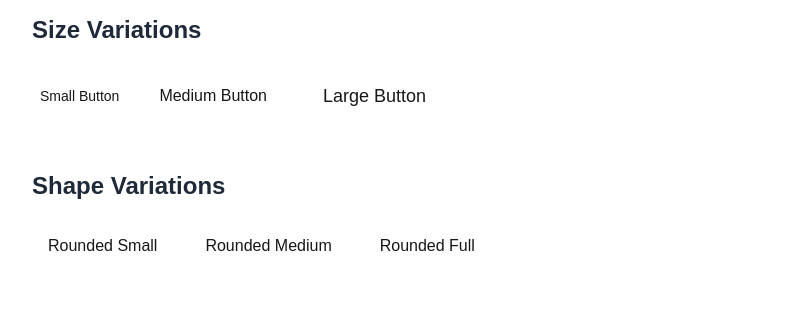
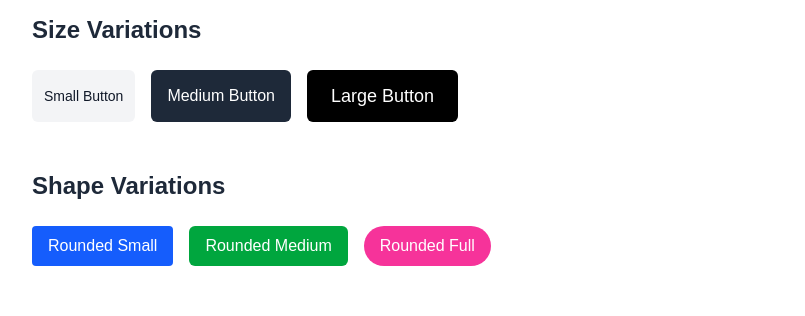
Before and after one commit to Mh-NOUHICoder/alx-project-0x00-setup, a Next.js app in the folder alx-project-0x00/: page /landing in a window 1280 px wide. Shown: the part 609-925 px from the top of the page, without its empty margins (56-861 px from the left). Built offline with nearby package versions, Linux system fonts and the light colour scheme.

Commit message:
fix some missing things in styles

```diff
--- a/alx-project-0x00/components/Button.tsx
+++ b/alx-project-0x00/components/Button.tsx
@@ -1,18 +1,25 @@
+// components/Button.tsx
 import React from "react";
-
 import { ButtonProps } from "@/interfaces";
 
-const sizeClasses = {
-  small: "px-2 py-1 text-sm",
+const sizeClasses: Record<NonNullable<ButtonProps["size"]>, string> = {
+  small: "px-3 py-1 text-sm",
   medium: "px-4 py-2 text-base",
   large: "px-6 py-3 text-lg",
 };
 
-const Button: React.FC<ButtonProps> = ({ title, size = "medium", shape = "rounded-md", styles = "" }) => {
+const Button: React.FC<ButtonProps> = ({
+  title,
+  size = "medium",
+  shape = "rounded-md",
+  styles, // required by interface
+}) => {
+  const base =
+    "inline-flex items-center justify-center font-medium transition-colors focus:outline-none";
+  const className = `${base} ${sizeClasses[size]} ${shape} ${styles}`.trim();
+
   return (
-    <button
-      className={` ${sizeClasses[size]} ${shape} ${styles} `}
-    >
+    <button type="button" className={className}>
       {title}
     </button>
   );
--- a/alx-project-0x00/interfaces/index.ts
+++ b/alx-project-0x00/interfaces/index.ts
@@ -1,10 +1,12 @@
+// interfaces/index.ts
 export interface PillProps {
-  title: string
+  title: string;
 }
 
 export interface ButtonProps {
   title: string;
   size?: "small" | "medium" | "large";
-  shape?: "rounded-lg" | "rounded-md" | "rounded-full";
-  styles?: string;
+
+  shape?: "rounded-sm" | "rounded-md" | "rounded-full";
+  styles: string;
 }
--- a/alx-project-0x00/pages/landing.tsx
+++ b/alx-project-0x00/pages/landing.tsx
@@ -1,5 +1,6 @@
-import Card from "@/components/Card"
-import Button from "@/components/Button"
+// pages/landing.tsx
+import Card from "@/components/Card";
+import Button from "@/components/Button";
 
 const Landing: React.FC = () => {
   return (
@@ -19,9 +20,9 @@ const Landing: React.FC = () => {
       <section className="mb-12">
         <h2 className="text-2xl font-semibold text-gray-800 mb-6">Size Variations</h2>
         <div className="flex gap-4 flex-wrap">
-          <Button title="Small Button" size="small" />
-          <Button title="Medium Button" size="medium" />
-          <Button title="Large Button" size="large" />
+          <Button title="Small Button" size="small" styles="bg-gray-100 text-gray-900 hover:bg-gray-200" />
+          <Button title="Medium Button" size="medium" styles="bg-gray-800 text-white hover:bg-gray-900" />
+          <Button title="Large Button" size="large" styles="bg-black text-white hover:opacity-95" />
         </div>
       </section>
 
@@ -29,9 +30,9 @@ const Landing: React.FC = () => {
       <section className="mb-12">
         <h2 className="text-2xl font-semibold text-gray-800 mb-6">Shape Variations</h2>
         <div className="flex gap-4 flex-wrap">
-          <Button title="Rounded Small" shape="rounded-lg" />
-          <Button title="Rounded Medium" shape="rounded-md" />
-          <Button title="Rounded Full" shape="rounded-full" />
+          <Button title="Rounded Small" shape="rounded-sm" styles="bg-blue-600 text-white hover:bg-blue-700" />
+          <Button title="Rounded Medium" shape="rounded-md" styles="bg-green-600 text-white hover:bg-green-700" />
+          <Button title="Rounded Full" shape="rounded-full" styles="bg-pink-500 text-white hover:bg-pink-600" />
         </div>
       </section>
 
@@ -59,7 +60,7 @@ const Landing: React.FC = () => {
           <Button
             title="Large Rounded Small"
             size="large"
-            shape="rounded-lg"
+            shape="rounded-sm"
             styles="bg-yellow-500 text-black hover:bg-yellow-600"
           />
           <Button
@@ -71,7 +72,7 @@ const Landing: React.FC = () => {
         </div>
       </section>
     </div>
-  )
-}
+  );
+};
 
-export default Landing
+export default Landing;
```
